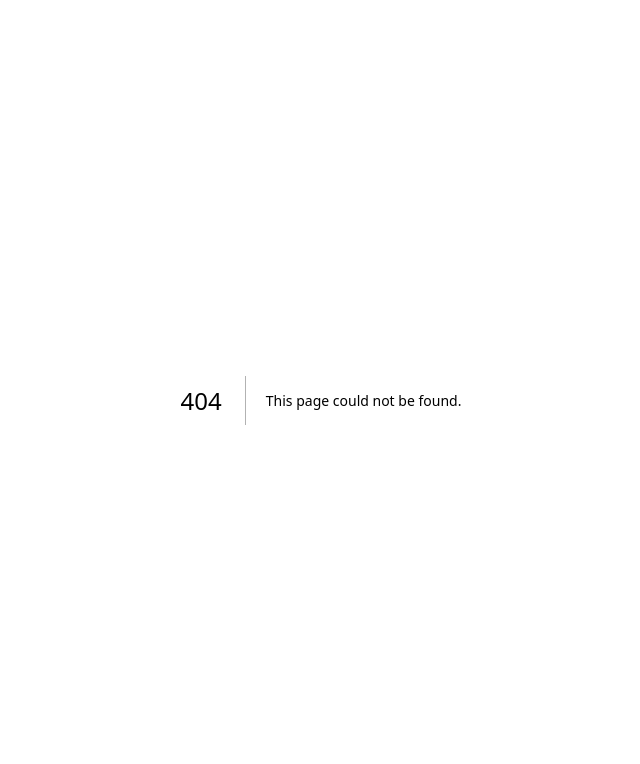
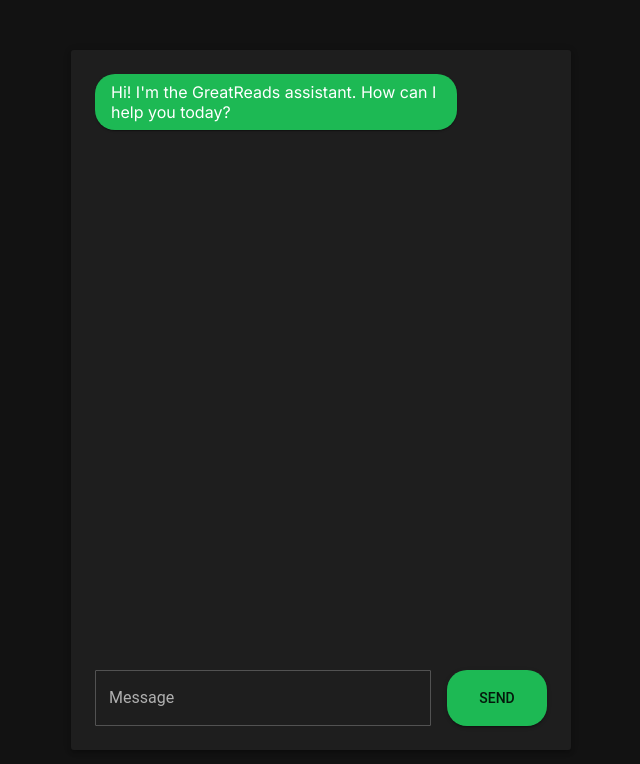
Before and after one commit to webJdi/rater, a Next.js app in the folder rater/: page /rateprof in a window 1280 px wide. Before the commit this address had no page. Shown: the top 764 px of the page, without its empty margins (319-959 px from the left). Built offline with nearby package versions, Linux system fonts and the light colour scheme.

Commit message:
Changed routing

```diff
--- a/rater/app/page.js
+++ b/rater/app/rateprof/page.js
@@ -1,4 +1,4 @@
-'use client'
+'use client';
 
 import { TextField, Box, Stack, Button, createTheme, ThemeProvider } from "@mui/material";
 import { useState } from "react";
@@ -21,7 +21,7 @@
     ]);
     setMessage('');
 
-    const response = fetch('/api/chat/', {
+    const response = fetch('../api/chat/', {
       method: "POST",
       headers: {
         'content-type': 'application/json'
```
Also changed, not shown: 2 other files (tests, documents, lock files or other folders).
